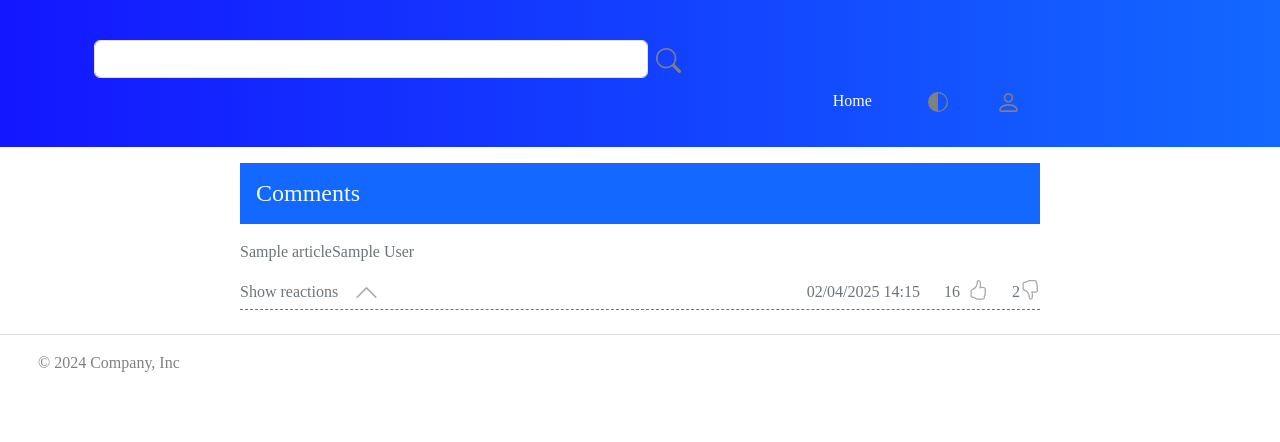
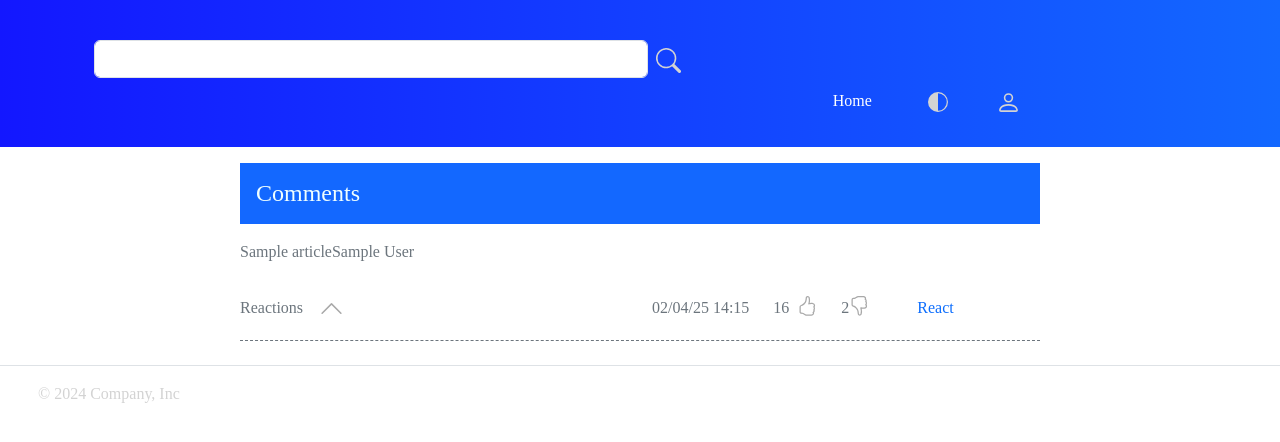
Before and after one commit to samuelsmiesko/symfony_blog, a Symfony app: template templates/blog/blog.html.twig in a window 1280 px wide. Shown: the top 442 px of the page. Run offline with Twig, Linux system fonts and the light colour scheme; the template is opened without the code that fills it: most values are stand-ins (such as "Sample title", 1, 10 or a date in 2020); some libraries are stand-ins or nearby versions; some web fonts are replaced.

Commit message:
add css to respond

```diff
--- a/public/css/dark.css
+++ b/public/css/dark.css
@@ -1,6 +1,6 @@
 body{
     background-color: black;
-    color:lightgray;
+    color:gray;
     font-family: "Platypi", serif;
     font-optical-sizing: auto;
 }
@@ -84,5 +84,5 @@ a{
 #comments{
     border-style: none none none solid;
     border-width: 8px;
-    border-color: grey;
+
 }
--- a/public/css/light.css
+++ b/public/css/light.css
@@ -1,6 +1,6 @@
 body{
 
-    color:grey;
+    color:lightgray;
     font-family: "Platypi", serif;
     font-optical-sizing: auto;
 
@@ -17,7 +17,7 @@ header{
 
 a{
     text-decoration: none;
-    color:grey;
+    color:gray;
 }
 
 .paragraph{
@@ -48,10 +48,6 @@ h4{
     top: 15px;
 }
 
-.flash{
-    border-bottom: 1px dashed lightgrey;
-
-}
 
 .spinner-wrapper{
     background-color: grey;
--- a/public/js/animations.js
+++ b/public/js/animations.js
@@ -1,5 +1,7 @@
 let rotate = document.querySelector('#rotateChevron');
 let comment = document.querySelector('#comments');
+
+let respond = document.querySelector('#respond');
 
 
 function rotateChevron() {
@@ -19,3 +21,13 @@ function rotateChevron() {
         comment.classList.remove("d-none");
       }
 }
+
+function showRespond() {
+  if (respond.classList.contains("d-none")) {
+    respond.classList.remove("d-none");
+    respond.classList.add("d-block");
+  }else{
+    respond.classList.add("d-none");
+    respond.classList.remove("d-block");
+  }
+}
--- a/templates/blog/blog.html.twig
+++ b/templates/blog/blog.html.twig
@@ -37,6 +37,38 @@
 
     }
 }
+
+.rotateUp{
+    animation-name: show_text_field;
+    animation-duration: 0.3s;
+    animation-fill-mode: forwards;
+}
+
+@keyframes show_text_field {
+    0%  {
+        transform: rotate(180deg);
+
+    }
+    100%  {
+        transform: rotate(0deg);
+
+    }
+}
+
+.bi-hand-thumbs-up:hover{
+    fill:green !important;
+}
+
+.bi-hand-thumbs-down:hover{
+    fill:red !important;
+}
+
+.react:hover{
+    text-shadow: 1px 1px 5px darkgrey;
+    transition: text-shadow 0.2s ease-in-out;
+}
+
+
 </style>
 
 
@@ -97,48 +129,91 @@
                         </div>
                     </div>
                 </div>
+
                 <div class="row ">
-                    <div class="col">
-                        <div class="d-flex">
-                            <p class="my-auto me-3">Show reactions</p>
+                    <div class="col mt-3">
+                        <div class="d-flex ">
+                            <p class=" me-3">Reactions</p>
                             <svg id="rotateChevron" onclick="rotateChevron()"  xmlns="http://www.w3.org/2000/svg" width="25" height="25" fill="darkgrey" class="bi bi-chevron-up" viewBox="0 0 16 16">
                             <path fill-rule="evenodd" d="M7.646 4.646a.5.5 0 0 1 .708 0l6 6a.5.5 0 0 1-.708.708L8 5.707l-5.646 5.647a.5.5 0 0 1-.708-.708z"/>
                             </svg>
+
+
                         </div>
                     </div>
-                    <div class="col">
-                        <div class="d-flex float-end">
-                                <p class="my-auto me-4">02/04/2025 14:15</p>
-                                <div class="d-flex ">
+                    <div class="col mt-3">
+                        <div class="d-flex ">
+                                <p class=" me-4">02/04/25 14:15</p>
+                                <div class="d-flex align-top">
 
-                                    <p class="my-auto">16</p>
+                                    <span>16</span>
                                     <svg xmlns="http://www.w3.org/2000/svg" width="20" height="20" fill="darkgrey" class="bi bi-hand-thumbs-up ms-2" viewBox="0 0 16 16">
                                     <path d="M8.864.046C7.908-.193 7.02.53 6.956 1.466c-.072 1.051-.23 2.016-.428 2.59-.125.36-.479 1.013-1.04 1.639-.557.623-1.282 1.178-2.131 1.41C2.685 7.288 2 7.87 2 8.72v4.001c0 .845.682 1.464 1.448 1.545 1.07.114 1.564.415 2.068.723l.048.03c.272.165.578.348.97.484.397.136.861.217 1.466.217h3.5c.937 0 1.599-.477 1.934-1.064a1.86 1.86 0 0 0 .254-.912c0-.152-.023-.312-.077-.464.201-.263.38-.578.488-.901.11-.33.172-.762.004-1.149.069-.13.12-.269.159-.403.077-.27.113-.568.113-.857 0-.288-.036-.585-.113-.856a2 2 0 0 0-.138-.362 1.9 1.9 0 0 0 .234-1.734c-.206-.592-.682-1.1-1.2-1.272-.847-.282-1.803-.276-2.516-.211a10 10 0 0 0-.443.05 9.4 9.4 0 0 0-.062-4.509A1.38 1.38 0 0 0 9.125.111zM11.5 14.721H8c-.51 0-.863-.069-1.14-.164-.281-.097-.506-.228-.776-.393l-.04-.024c-.555-.339-1.198-.731-2.49-.868-.333-.036-.554-.29-.554-.55V8.72c0-.254.226-.543.62-.65 1.095-.3 1.977-.996 2.614-1.708.635-.71 1.064-1.475 1.238-1.978.243-.7.407-1.768.482-2.85.025-.362.36-.594.667-.518l.262.066c.16.04.258.143.288.255a8.34 8.34 0 0 1-.145 4.725.5.5 0 0 0 .595.644l.003-.001.014-.003.058-.014a9 9 0 0 1 1.036-.157c.663-.06 1.457-.054 2.11.164.175.058.45.3.57.65.107.308.087.67-.266 1.022l-.353.353.353.354c.043.043.105.141.154.315.048.167.075.37.075.581 0 .212-.027.414-.075.582-.05.174-.111.272-.154.315l-.353.353.353.354c.047.047.109.177.005.488a2.2 2.2 0 0 1-.505.805l-.353.353.353.354c.006.005.041.05.041.17a.9.9 0 0 1-.121.416c-.165.288-.503.56-1.066.56z"/>
                                     </svg>
-                                </div>
-                                <div class="d-flex ">
-                                    <p class="ms-4 my-auto">2</p>
+
+                                    <p class="ms-4">2</p>
                                     <svg xmlns="http://www.w3.org/2000/svg" width="20" height="20" fill="darkgrey" class="bi bi-hand-thumbs-down" viewBox="0 0 16 16">
                                     <path d="M8.864 15.674c-.956.24-1.843-.484-1.908-1.42-.072-1.05-.23-2.015-.428-2.59-.125-.36-.479-1.012-1.04-1.638-.557-.624-1.282-1.179-2.131-1.41C2.685 8.432 2 7.85 2 7V3c0-.845.682-1.464 1.448-1.546 1.07-.113 1.564-.415 2.068-.723l.048-.029c.272-.166.578-.349.97-.484C6.931.08 7.395 0 8 0h3.5c.937 0 1.599.478 1.934 1.064.164.287.254.607.254.913 0 .152-.023.312-.077.464.201.262.38.577.488.9.11.33.172.762.004 1.15.069.13.12.268.159.403.077.27.113.567.113.856s-.036.586-.113.856c-.035.12-.08.244-.138.363.394.571.418 1.2.234 1.733-.206.592-.682 1.1-1.2 1.272-.847.283-1.803.276-2.516.211a10 10 0 0 1-.443-.05 9.36 9.36 0 0 1-.062 4.51c-.138.508-.55.848-1.012.964zM11.5 1H8c-.51 0-.863.068-1.14.163-.281.097-.506.229-.776.393l-.04.025c-.555.338-1.198.73-2.49.868-.333.035-.554.29-.554.55V7c0 .255.226.543.62.65 1.095.3 1.977.997 2.614 1.709.635.71 1.064 1.475 1.238 1.977.243.7.407 1.768.482 2.85.025.362.36.595.667.518l.262-.065c.16-.04.258-.144.288-.255a8.34 8.34 0 0 0-.145-4.726.5.5 0 0 1 .595-.643h.003l.014.004.058.013a9 9 0 0 0 1.036.157c.663.06 1.457.054 2.11-.163.175-.059.45-.301.57-.651.107-.308.087-.67-.266-1.021L12.793 7l.353-.354c.043-.042.105-.14.154-.315.048-.167.075-.37.075-.581s-.027-.414-.075-.581c-.05-.174-.111-.273-.154-.315l-.353-.354.353-.354c.047-.047.109-.176.005-.488a2.2 2.2 0 0 0-.505-.804l-.353-.354.353-.354c.006-.005.041-.05.041-.17a.9.9 0 0 0-.121-.415C12.4 1.272 12.063 1 11.5 1"/>
                                     </svg>
+                                    <span  onclick="showRespond()" class="ms-5 text-primary">React</span>
                                 </div>
                             </div>
                         </div>
                     </div>
                 </div>
+                <div id="respond" class="row d-none">
+                    <div class="d-block justify-content-center mt-2 mb-3">
+                        <div class="form-group mt-2 mb-3">
+                            <textarea class="form-control" id="exampleFormControlTextarea1" rows="3"></textarea>
+                        </div>
+                        <div class="d-flex justify-content-center">
+                            <button type="button" class="btn btn-danger m-1">Close</button>
+                            <button type="button" class="btn btn-secondary m-1">Respond</button>
+                        </div>
+                    </div>
+                </div>
+
             </div>
         {% endfor %}
         </div>
         <div id="comments" class="comments d-none">
             {% for comment in comments %}
-            <div style="">
-                <div class="text-secondary p-3 "  style="border-style: none none dashed none; border-width: 1px; " >
-                    <div class="d-flex">
-                        <div class="col"><div class="float-start">{{comment.author}}</div></div>
-                        <div class="col"><div class="float-end">{{comment.date}}</div></div>
+            <div class="text-secondary pt-1 pb-1 " style="border-style: none none dashed none; border-width: 1px; ">
+                <div class="row mt-1">
+                    <div class="col">
+                        <div class="d-flex ms-1">
+
+                            <p class="text-primary">{{comment.author}}</p>
+                            <p class="ms-1">reacted on</p>
+                        </div>
                     </div>
-                    <div class="d-flex">{{comment.article}}</div>
+                    <div class="col">
+                        <div class="d-flex ">
+                                <p class="my-auto me-4 ms-1">{{comment.date}}</p>
+                                <div class="d-flex ">
+
+                                    <p class="my-auto ">16</p>
+                                    <svg xmlns="http://www.w3.org/2000/svg" width="20" height="20" fill="darkgrey" class="bi bi-hand-thumbs-up ms-2" viewBox="0 0 16 16">
+                                    <path d="M8.864.046C7.908-.193 7.02.53 6.956 1.466c-.072 1.051-.23 2.016-.428 2.59-.125.36-.479 1.013-1.04 1.639-.557.623-1.282 1.178-2.131 1.41C2.685 7.288 2 7.87 2 8.72v4.001c0 .845.682 1.464 1.448 1.545 1.07.114 1.564.415 2.068.723l.048.03c.272.165.578.348.97.484.397.136.861.217 1.466.217h3.5c.937 0 1.599-.477 1.934-1.064a1.86 1.86 0 0 0 .254-.912c0-.152-.023-.312-.077-.464.201-.263.38-.578.488-.901.11-.33.172-.762.004-1.149.069-.13.12-.269.159-.403.077-.27.113-.568.113-.857 0-.288-.036-.585-.113-.856a2 2 0 0 0-.138-.362 1.9 1.9 0 0 0 .234-1.734c-.206-.592-.682-1.1-1.2-1.272-.847-.282-1.803-.276-2.516-.211a10 10 0 0 0-.443.05 9.4 9.4 0 0 0-.062-4.509A1.38 1.38 0 0 0 9.125.111zM11.5 14.721H8c-.51 0-.863-.069-1.14-.164-.281-.097-.506-.228-.776-.393l-.04-.024c-.555-.339-1.198-.731-2.49-.868-.333-.036-.554-.29-.554-.55V8.72c0-.254.226-.543.62-.65 1.095-.3 1.977-.996 2.614-1.708.635-.71 1.064-1.475 1.238-1.978.243-.7.407-1.768.482-2.85.025-.362.36-.594.667-.518l.262.066c.16.04.258.143.288.255a8.34 8.34 0 0 1-.145 4.725.5.5 0 0 0 .595.644l.003-.001.014-.003.058-.014a9 9 0 0 1 1.036-.157c.663-.06 1.457-.054 2.11.164.175.058.45.3.57.65.107.308.087.67-.266 1.022l-.353.353.353.354c.043.043.105.141.154.315.048.167.075.37.075.581 0 .212-.027.414-.075.582-.05.174-.111.272-.154.315l-.353.353.353.354c.047.047.109.177.005.488a2.2 2.2 0 0 1-.505.805l-.353.353.353.354c.006.005.041.05.041.17a.9.9 0 0 1-.121.416c-.165.288-.503.56-1.066.56z"/>
+                                    </svg>
+
+                                    <p class="ms-4 my-auto ">2</p>
+                                    <svg xmlns="http://www.w3.org/2000/svg" width="20" height="20" fill="darkgrey" class="bi bi-hand-thumbs-down" viewBox="0 0 16 16">
+                                    <path d="M8.864 15.674c-.956.24-1.843-.484-1.908-1.42-.072-1.05-.23-2.015-.428-2.59-.125-.36-.479-1.012-1.04-1.638-.557-.624-1.282-1.179-2.131-1.41C2.685 8.432 2 7.85 2 7V3c0-.845.682-1.464 1.448-1.546 1.07-.113 1.564-.415 2.068-.723l.048-.029c.272-.166.578-.349.97-.484C6.931.08 7.395 0 8 0h3.5c.937 0 1.599.478 1.934 1.064.164.287.254.607.254.913 0 .152-.023.312-.077.464.201.262.38.577.488.9.11.33.172.762.004 1.15.069.13.12.268.159.403.077.27.113.567.113.856s-.036.586-.113.856c-.035.12-.08.244-.138.363.394.571.418 1.2.234 1.733-.206.592-.682 1.1-1.2 1.272-.847.283-1.803.276-2.516.211a10 10 0 0 1-.443-.05 9.36 9.36 0 0 1-.062 4.51c-.138.508-.55.848-1.012.964zM11.5 1H8c-.51 0-.863.068-1.14.163-.281.097-.506.229-.776.393l-.04.025c-.555.338-1.198.73-2.49.868-.333.035-.554.29-.554.55V7c0 .255.226.543.62.65 1.095.3 1.977.997 2.614 1.709.635.71 1.064 1.475 1.238 1.977.243.7.407 1.768.482 2.85.025.362.36.595.667.518l.262-.065c.16-.04.258-.144.288-.255a8.34 8.34 0 0 0-.145-4.726.5.5 0 0 1 .595-.643h.003l.014.004.058.013a9 9 0 0 0 1.036.157c.663.06 1.457.054 2.11-.163.175-.059.45-.301.57-.651.107-.308.087-.67-.266-1.021L12.793 7l.353-.354c.043-.042.105-.14.154-.315.048-.167.075-.37.075-.581s-.027-.414-.075-.581c-.05-.174-.111-.273-.154-.315l-.353-.354.353-.354c.047-.047.109-.176.005-.488a2.2 2.2 0 0 0-.505-.804l-.353-.354.353-.354c.006-.005.041-.05.041-.17a.9.9 0 0 0-.121-.415C12.4 1.272 12.063 1 11.5 1"/>
+                                    </svg>
+                                    <span class="ms-5 text-primary react">React</span>
+                                </div>
+                            </div>
+                        </div>
+                    </div>
+                    <div class="row ">
+
+                        <div class="col ms-1 mt-3">
+                            <p >{{comment.article}}</p>
+                        </div>
                 </div>
+                </div>
+
             </div>
             {% endfor %}
 
--- a/templates/blog/index.html.twig
+++ b/templates/blog/index.html.twig
@@ -59,8 +59,8 @@
         </div>
     </div>
 
-    <div class="paginationTag bg-white">
-        <div class="row" id="student">
+    <div class="paginationTag bg-white ">
+        <div class="row text-scondary" id="student">
         </div>
     </div>
 
```
